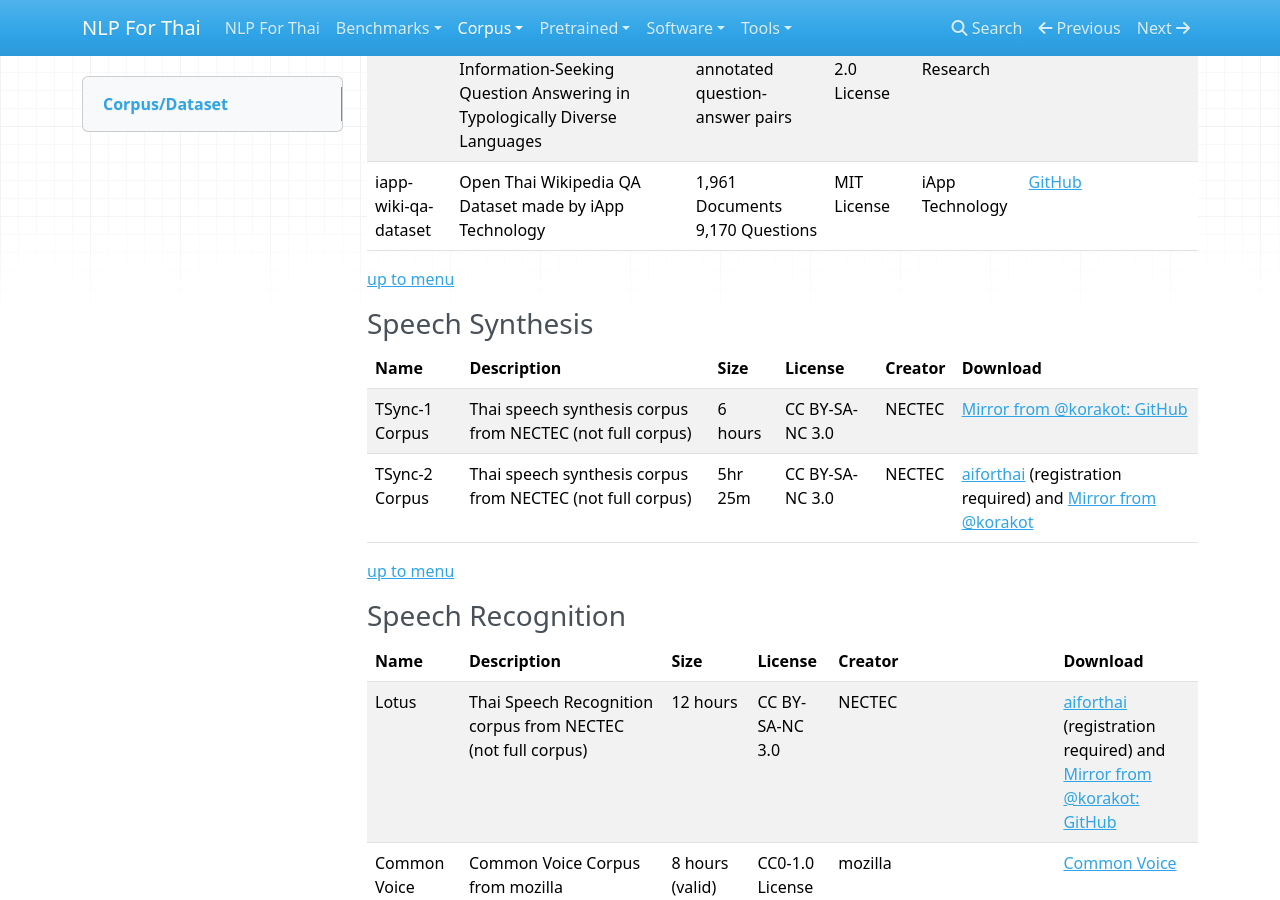
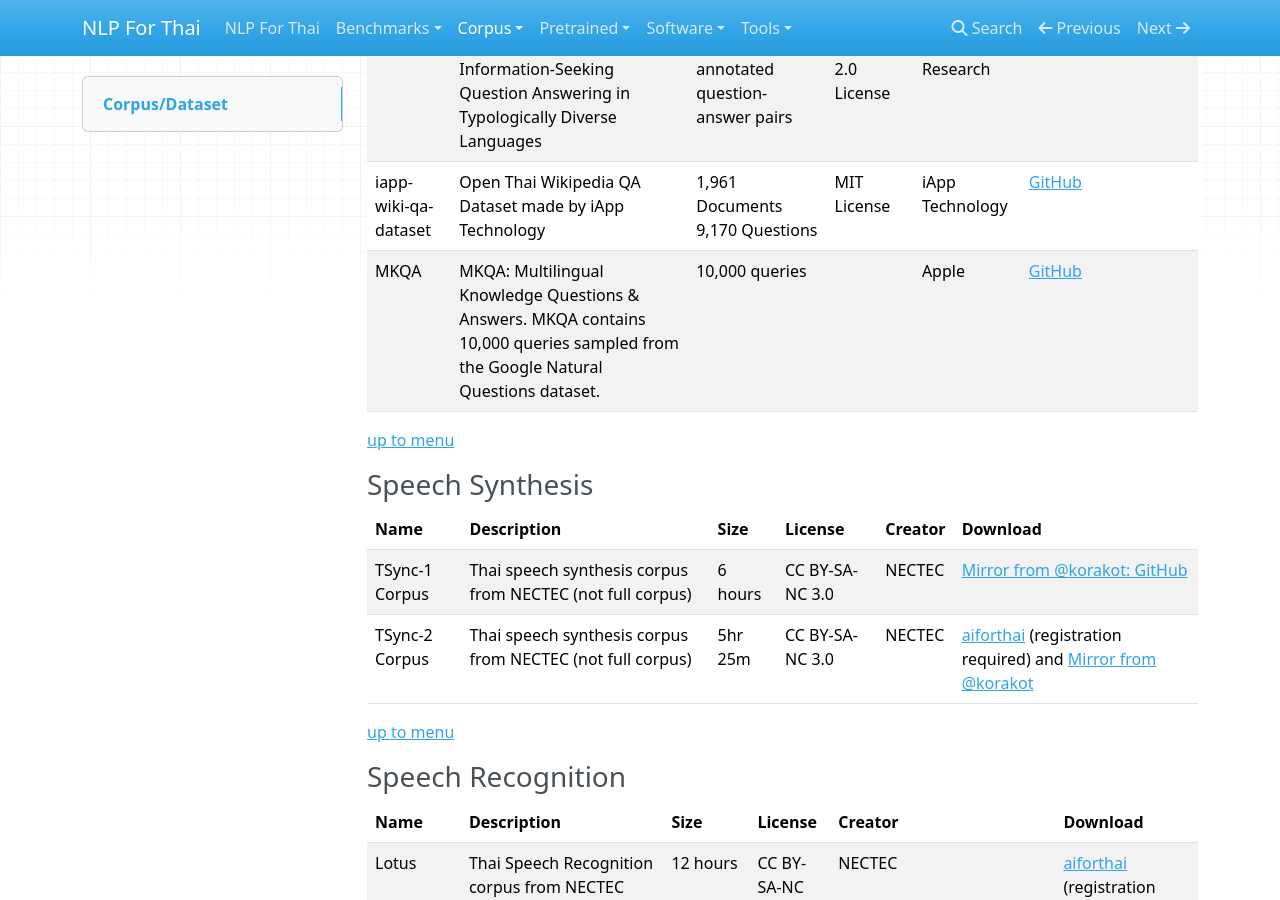
Before and after one commit to PyThaiNLP/nlpforthai.com, an MkDocs documentation site: the page built from docs/corpus/index.md, in a window 1280 px wide and 900 px high, scrolled down 7534 px. Built offline with MkDocs 1.6.1, drawn with Linux system fonts in a browser that asks for light colours; nearby versions of some CDN libraries.

Commit message:
Update index.md

```diff
--- a/docs/corpus/index.md
+++ b/docs/corpus/index.md
@@ -124,6 +124,7 @@
 | Thai QA              | Question answering program from Thai Wikipedia.              | 4,000 question-answer pairs                    | CC BY-SA-NC 3.0    | NECTEC          | Dataset: [aiforthai](https://aiforthai.in.th/corpus.php) (registration required), wiki: [copycatch](http://www.copycatch.in.th/documents-nsc.tar.gz), Sample data set: [copycatch](http://www.copycatch.in.th/qa-output100.json) |
 | TyDi QA              | A Benchmark for Information-Seeking Question Answering in Typologically Diverse Languages | 200k human-annotated question-answer pairs     | Apache-2.0 License | Google Research | [GitHub](https://github.com/google-research-datasets/tydiqa) |
 | iapp-wiki-qa-dataset | Open Thai Wikipedia QA Dataset made by iApp Technology       | 1,961 Documents<br/>9,170 Questions            | MIT License        | iApp Technology | [GitHub](https://github.com/iapp-technology/iapp-wiki-qa-dataset) |
+| MKQA                 | MKQA: Multilingual Knowledge Questions & Answers. MKQA contains 10,000 queries sampled from the Google Natural Questions dataset. | 10,000 queries                                 |                    | Apple           | [GitHub](https://github.com/apple/ml-mkqa/)                  |
 
 [up to menu](#corpusdataset)
 
```
